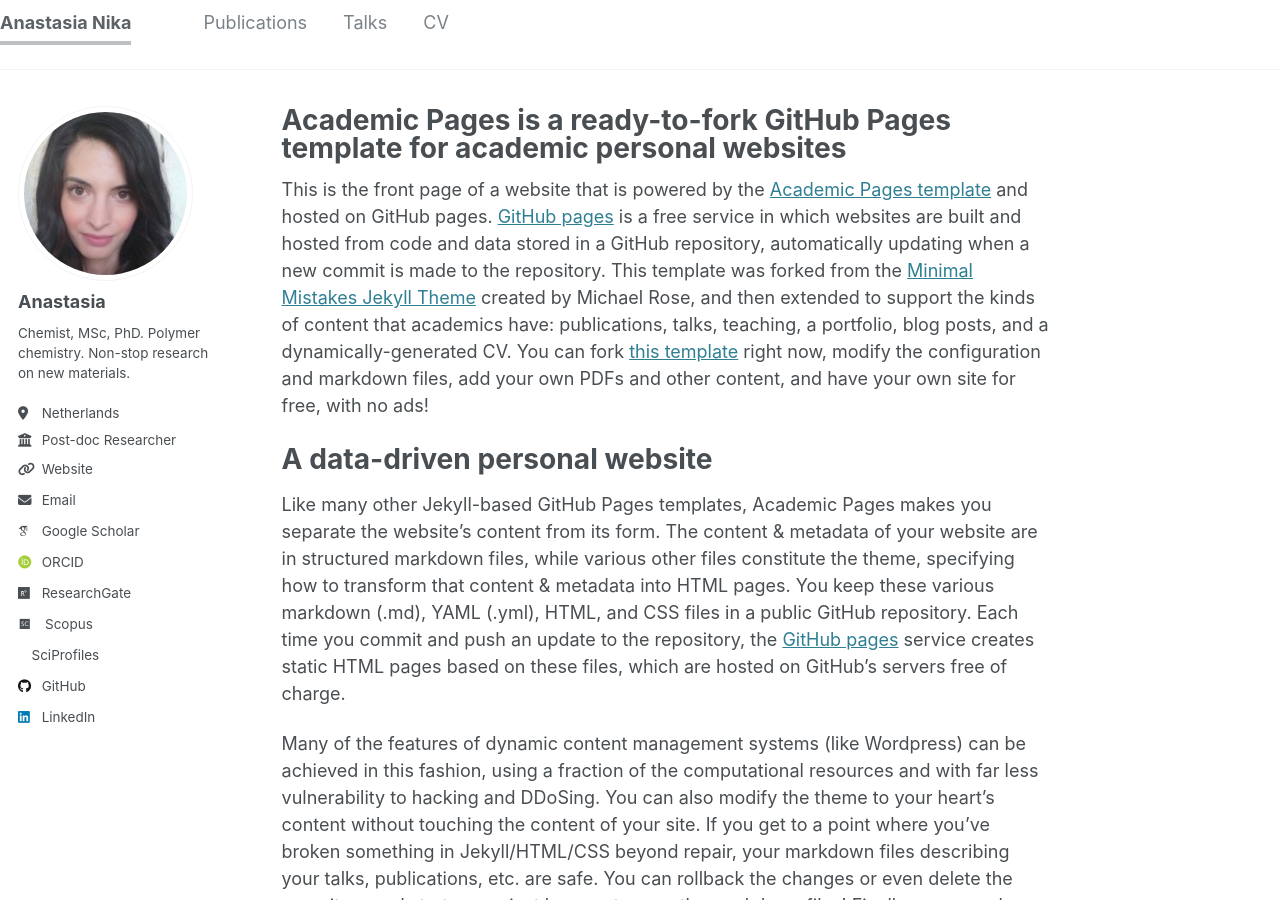
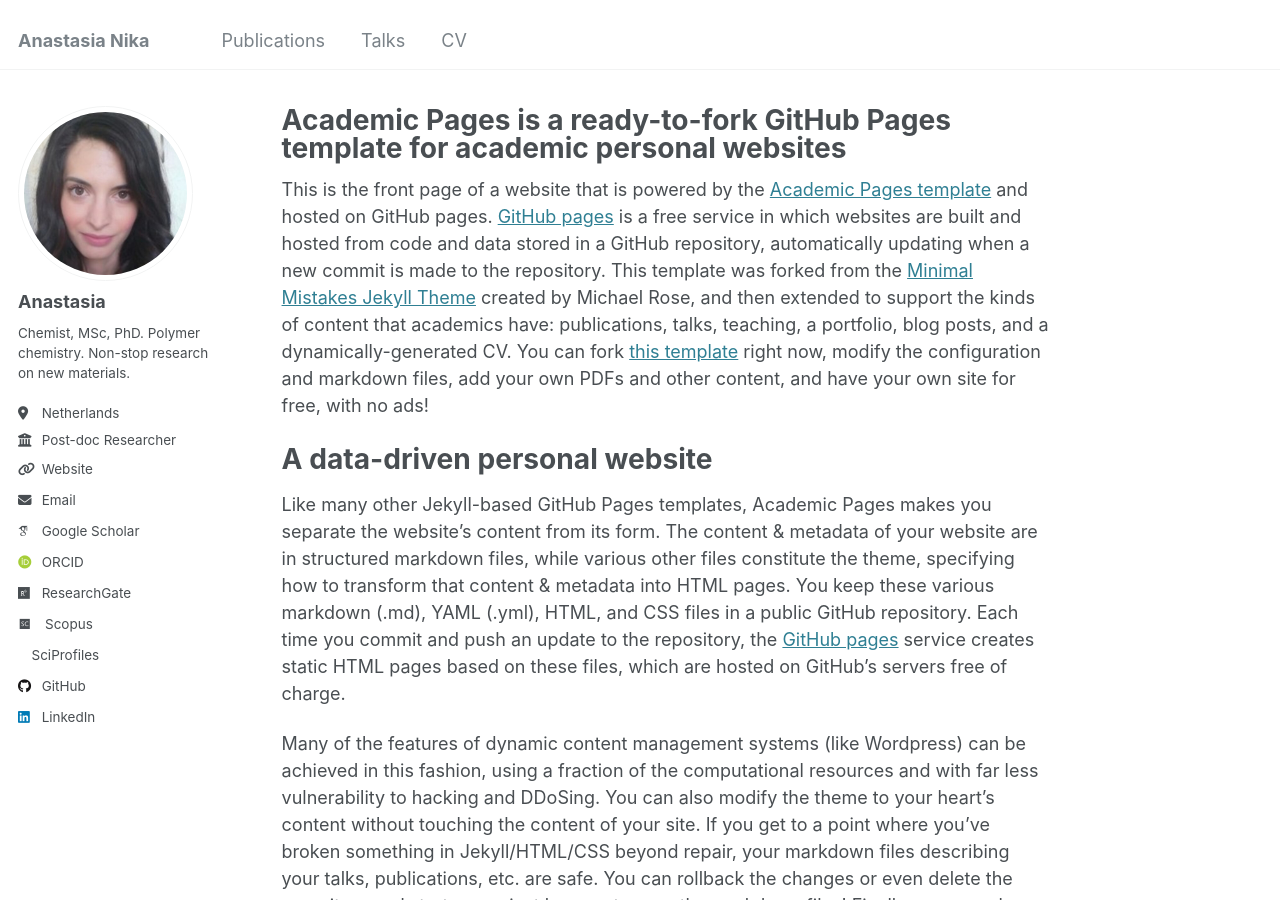
Before and after one commit to anastasianika/anastasianika.github.io, a Jekyll site: the page built from _pages/about.md, in a window 1280 px wide and 900 px high. Built offline with Jekyll 4.4.1, drawn with Linux system fonts in a browser that asks for light colours; some web fonts are replaced.

Commit message:
Update masthead.html

```diff
--- a/_includes/masthead.html
+++ b/_includes/masthead.html
@@ -1,6 +1,6 @@
 {% include base_path %}
 
-<div class="masthead" style="text-align: right;>
+<div class="masthead">
   <div class="masthead__inner-wrap">
     <div class="masthead__menu">
       <nav id="site-nav" class="greedy-nav">
```
